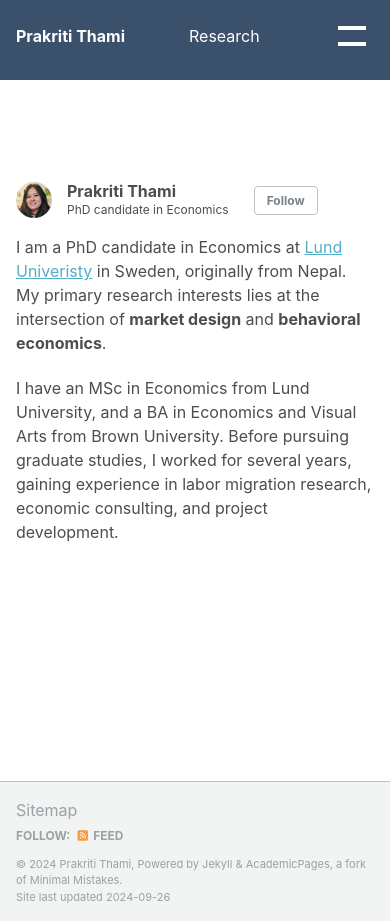
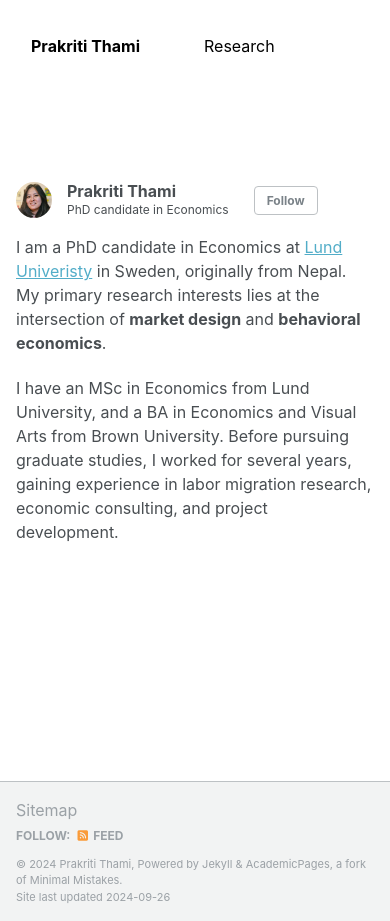
Before and after one commit to prakritithami/prakritithami.github.io, a Jekyll site: the page built from _pages/about.md, in a window 390 px wide and 921 px high. Built offline with Jekyll 4.4.1, drawn with Linux system fonts in a browser that asks for light colours.

Commit message:
Update main.scss

```diff
--- a/assets/css/main.scss
+++ b/assets/css/main.scss
@@ -67,19 +67,37 @@ body {
   margin-top: $header-height; // Adds space to prevent content overlap
 }
 
+// Media query for mobile view
 @media (max-width: 768px) {
-  // Remove custom styles here
+  // Revert styles for .masthead
+  .masthead {
+    background-color: #ffffff !important; // Reset to original background color
+    color: #000000 !important; // Reset to original text color
+    height: auto; // Revert to auto height for mobile
+    padding: 10px 15px; // Adjust padding for mobile
+  }
+
+  // Revert styles for dropdown menu
   .masthead .dropdown-menu {
-    background-color: initial; // Reset to the original background color
-    color: initial; // Reset to the original text color
-    border: none; // Remove any custom borders
-    box-shadow: initial; // Reset to original box-shadow if any
+    background-color: #ffffff !important; // Revert to original background color
+    color: #000000 !important; // Revert to original text color
+    border: none !important; // Remove custom borders
+    box-shadow: none !important; // Remove any custom box shadows
   }
 
   .masthead .dropdown-menu a {
-    color: initial; // Reset link color to original
-    padding: initial; // Remove custom padding
-    display: initial; // Revert to original display property
-    text-decoration: initial; // Revert text decoration
+    color: #000000 !important; // Revert link color to original
+    padding: 8px 15px !important; // Adjust padding for mobile
+    display: block !important; // Ensure proper display for links in mobile view
+    text-decoration: none !important; // Remove underlines if they were added
+    background: none !important; // Remove any custom background colors
+  }
+
+  // Reset any other custom styles within masthead
+  .masthead * {
+    background: none !important; // Remove any custom backgrounds
+    box-shadow: none !important; // Remove any custom box shadows
+    border: none !important; // Remove custom borders
+    color: #000000 !important; // Reset text color
   }
 }
```
